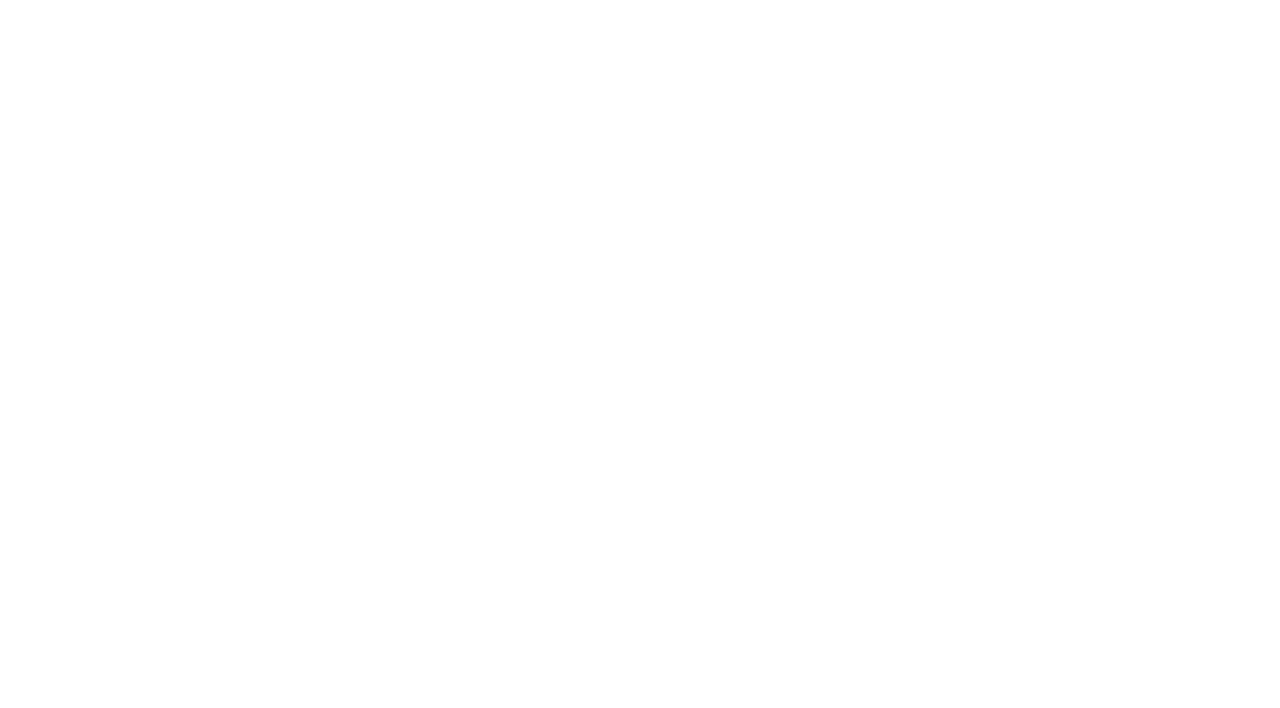
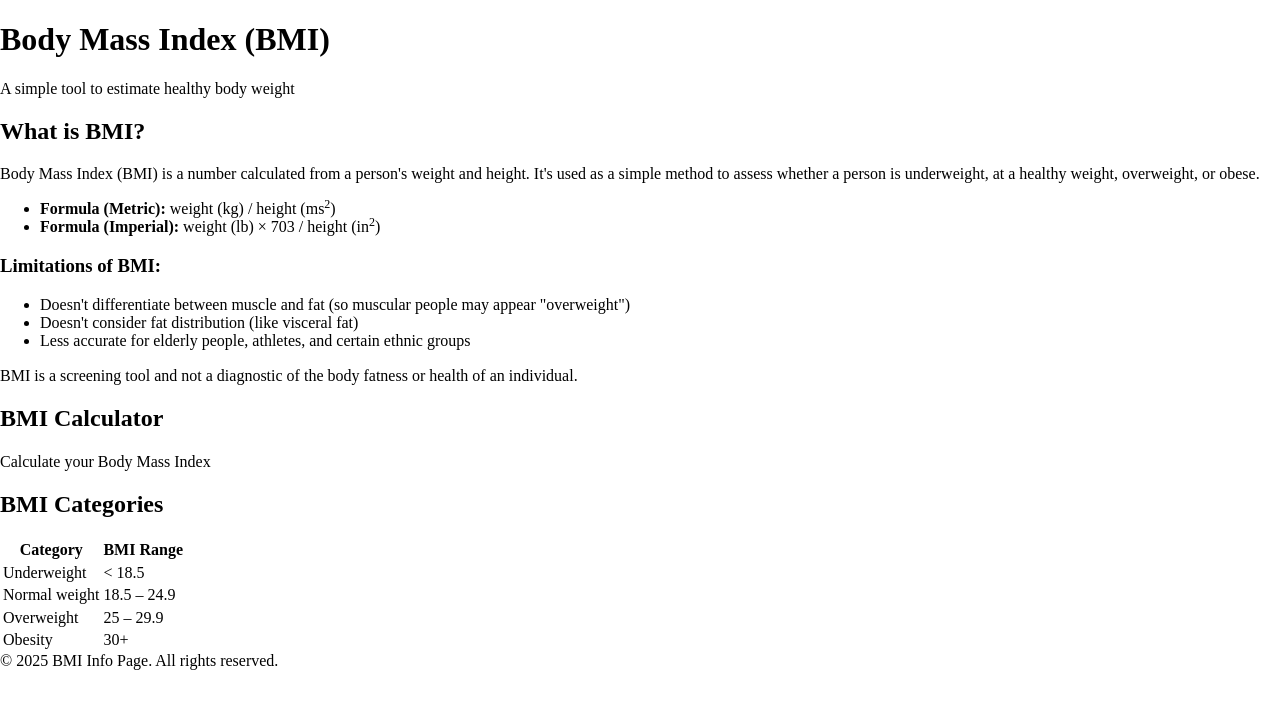
Before and after one commit to hermanconnor/bmi-calculator, a plain HTML site: page index.html in a window 1280 px wide. Drawn offline with Linux system fonts and the light colour scheme.

Commit message:
Add html

```diff
--- a/index.html
+++ b/index.html
@@ -9,7 +9,93 @@
     <title>Body Mass Index (BMI) Calculator</title>
   </head>
   <body>
-    <header></header>
-    <main></main>
+    <header>
+      <div>
+        <h1>Body Mass Index (BMI)</h1>
+        <p>A simple tool to estimate healthy body weight</p>
+      </div>
+    </header>
+
+    <main>
+      <!-- EXPLANATION SECTION -->
+      <section>
+        <h2>What is BMI?</h2>
+        <p>
+          Body Mass Index (BMI) is a number calculated from a person's weight
+          and height. It's used as a simple method to assess whether a person is
+          underweight, at a healthy weight, overweight, or obese.
+        </p>
+        <ul>
+          <li>
+            <strong>Formula (Metric):</strong> weight (kg) / height
+            (ms<sup>2</sup>)
+          </li>
+          <li>
+            <strong>Formula (Imperial):</strong> weight (lb) × 703 / height
+            (in<sup>2</sup>)
+          </li>
+        </ul>
+
+        <h3>Limitations of BMI:</h3>
+        <ul>
+          <li>
+            Doesn&apos;t differentiate between muscle and fat (so muscular
+            people may appear "overweight")
+          </li>
+          <li>Doesn&apos;t consider fat distribution (like visceral fat)</li>
+          <li>
+            Less accurate for elderly people, athletes, and certain ethnic
+            groups
+          </li>
+        </ul>
+
+        <p>
+          BMI is a screening tool and not a diagnostic of the body fatness or
+          health of an individual.
+        </p>
+      </section>
+
+      <!-- CALCULATOR SECTION -->
+      <section>
+        <h2>BMI Calculator</h2>
+        <p>Calculate your Body Mass Index</p>
+
+        <!-- BMI Results -->
+        <div></div>
+      </section>
+
+      <!-- CATEGORIES SECTION -->
+      <section>
+        <h2>BMI Categories</h2>
+        <table>
+          <thead>
+            <tr>
+              <th>Category</th>
+              <th>BMI Range</th>
+            </tr>
+          </thead>
+          <tbody>
+            <tr>
+              <td>Underweight</td>
+              <td>&lt; 18.5</td>
+            </tr>
+            <tr>
+              <td>Normal weight</td>
+              <td>18.5 – 24.9</td>
+            </tr>
+            <tr>
+              <td>Overweight</td>
+              <td>25 – 29.9</td>
+            </tr>
+            <tr>
+              <td>Obesity</td>
+              <td>30+</td>
+            </tr>
+          </tbody>
+        </table>
+      </section>
+    </main>
+
+    <footer>&copy; 2025 BMI Info Page. All rights reserved.</footer>
   </body>
 </html>
```
